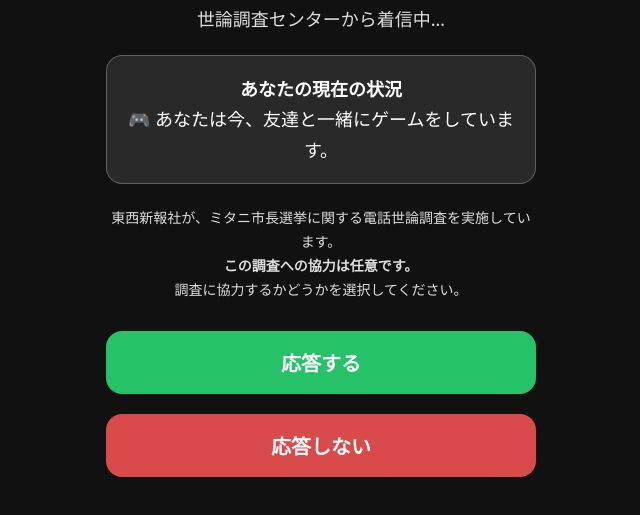
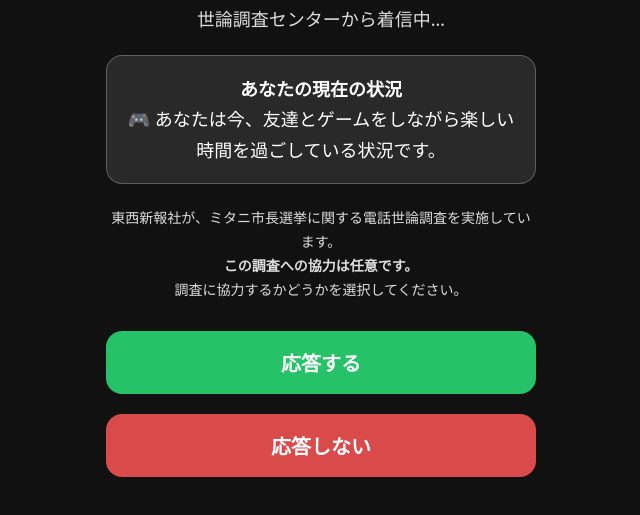
Before and after one commit to mitani2021/ws260709yoron_survey, a plain HTML site: page index.html in a window 1280 px wide. Shown: the part 239-754 px from the top of the page, without its empty margins (319-959 px from the left). Drawn offline with Linux system fonts and the light colour scheme.

Commit message:
Enhance situations with additional context
Updated situations array with more detailed descriptions.

```diff
--- a/index.html
+++ b/index.html
@@ -160,14 +160,14 @@
 const GAS_URL = 'https://script.google.com/macros/s/AKfycbzhBLACgUqvSB4FMS_DwrLkENdfO9WjmkTT6bSZAd5uaa25IwNGJOJG_hkulalFPoCrVQ/exec';
 
 const situations = [
-  '😊 あなたは今、自宅でくつろいでいます。',
-  '🎮 あなたは今、友達と一緒にゲームをしています。',
+  '😊 あなたは今、自宅でくつろいでいて、時間的に余裕がある状況です。',
+  '🎮 あなたは今、友達とゲームをしながら楽しい時間を過ごしている状況です。',
   '🚃 あなたは今、電車で帰宅中です。',
-  '🍳 あなたは今、夕食を作っています。',
-  '📚 あなたは今、授業を受けています。',
-  '💼 あなたは今、アルバイトをしています。',
-  '👶 あなたは今、小さな子どもの世話をしています。',
-  '🎤 あなたは今、大好きなアーティストのライブ会場に来ています。'
+  '🍳 あなたは今、夕食を作っていて、少し忙しい状況です。',
+  '📚 あなたは今、授業を受けている状況です。',
+  '💼 あなたは今、アルバイトをしていて、とても忙しい状況です。',
+  '👶 あなたは今、小さな子どもの世話をしていて、とても忙しい状況です。',
+  '🎤 あなたは今、大好きなアーティストのライブ会場に来ている状況です。'
 ];
 
 let currentSituation = '';
```
